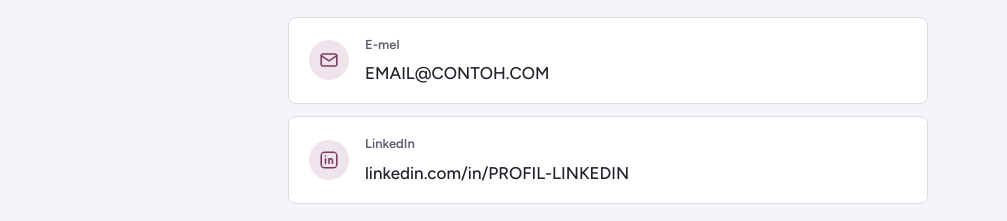
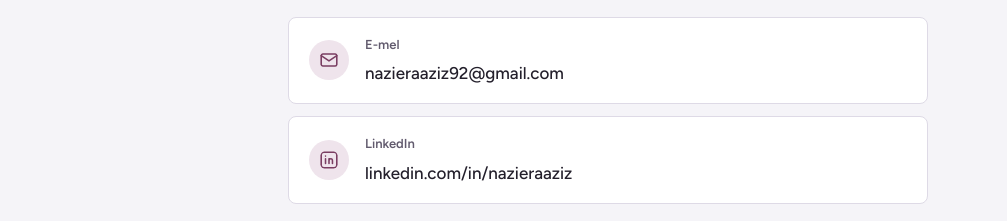
Before and after one commit to nazieraaziz/nazieraaziz.github.io, a plain HTML site: page index.html in a window 1280 px wide. Shown: the part 2768-2989 px from the top of the page, without its empty margins (136-1143 px from the left). Drawn offline with Linux system fonts and the light colour scheme.

Commit message:
Fill in real contact email and LinkedIn
Co-Authored-By: Claude Opus 5.5 <noreply@anthropic.com>
Claude-Session: https://claude.ai/code/session_016U1BjXtGimB9F1sahVPxch

```diff
--- a/index.html
+++ b/index.html
@@ -273,20 +273,19 @@
           <span class="ms">Untuk jemputan berkongsi, kerjasama kajian atau sokongan ibu bapa, hubungi Naziera melalui saluran di bawah.</span>
           <span class="en">For speaking invitations, research collaboration or parent support, reach Naziera through the channels below.</span>
         </p>
-        <!-- PLACEHOLDER: replace the email address and LinkedIn URL below with the real ones before publishing. -->
         <ul class="contact">
           <li>
-            <a href="mailto:EMAIL@CONTOH.COM">
+            <a href="mailto:nazieraaziz92@gmail.com">
               <svg viewBox="0 0 24 24" fill="none" stroke="currentColor" stroke-width="1.8" stroke-linecap="round" stroke-linejoin="round" aria-hidden="true"><rect x="3" y="5" width="18" height="14" rx="2"/><path d="m3 7 9 6 9-6"/></svg>
               <span class="label"><span class="ms">E-mel</span><span class="en">Email</span></span>
-              <span class="value">EMAIL@CONTOH.COM</span>
+              <span class="value">nazieraaziz92@gmail.com</span>
             </a>
           </li>
           <li>
-            <a href="https://www.linkedin.com/in/PROFIL-LINKEDIN/" rel="noopener">
+            <a href="https://www.linkedin.com/in/nazieraaziz/" rel="noopener">
               <svg viewBox="0 0 24 24" fill="none" stroke="currentColor" stroke-width="1.8" stroke-linecap="round" stroke-linejoin="round" aria-hidden="true"><rect x="3" y="3" width="18" height="18" rx="3"/><path d="M8 10.5V16M8 7.5v.01M12 16v-5.5M12 13c0-1.7 1-2.5 2.2-2.5S16 11.3 16 13v3"/></svg>
               <span class="label">LinkedIn</span>
-              <span class="value">linkedin.com/in/PROFIL-LINKEDIN</span>
+              <span class="value">linkedin.com/in/nazieraaziz</span>
             </a>
           </li>
         </ul>
```
